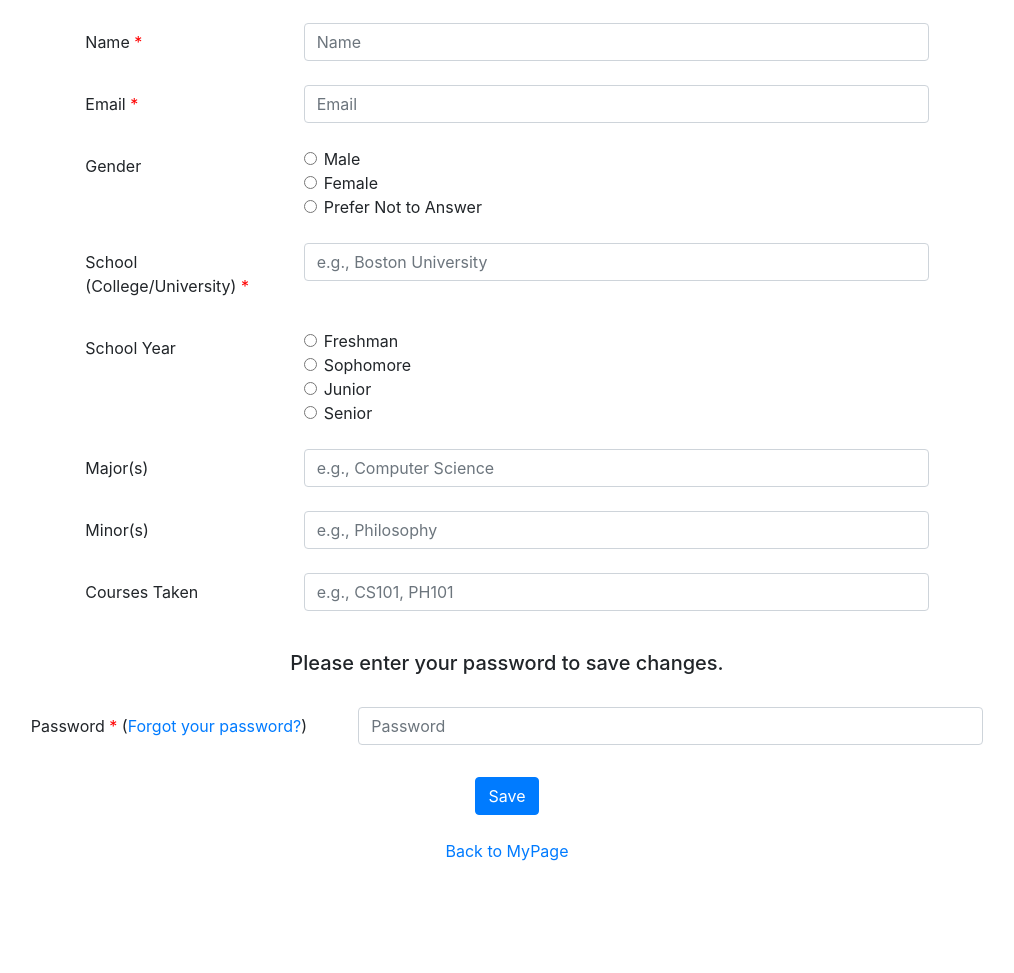
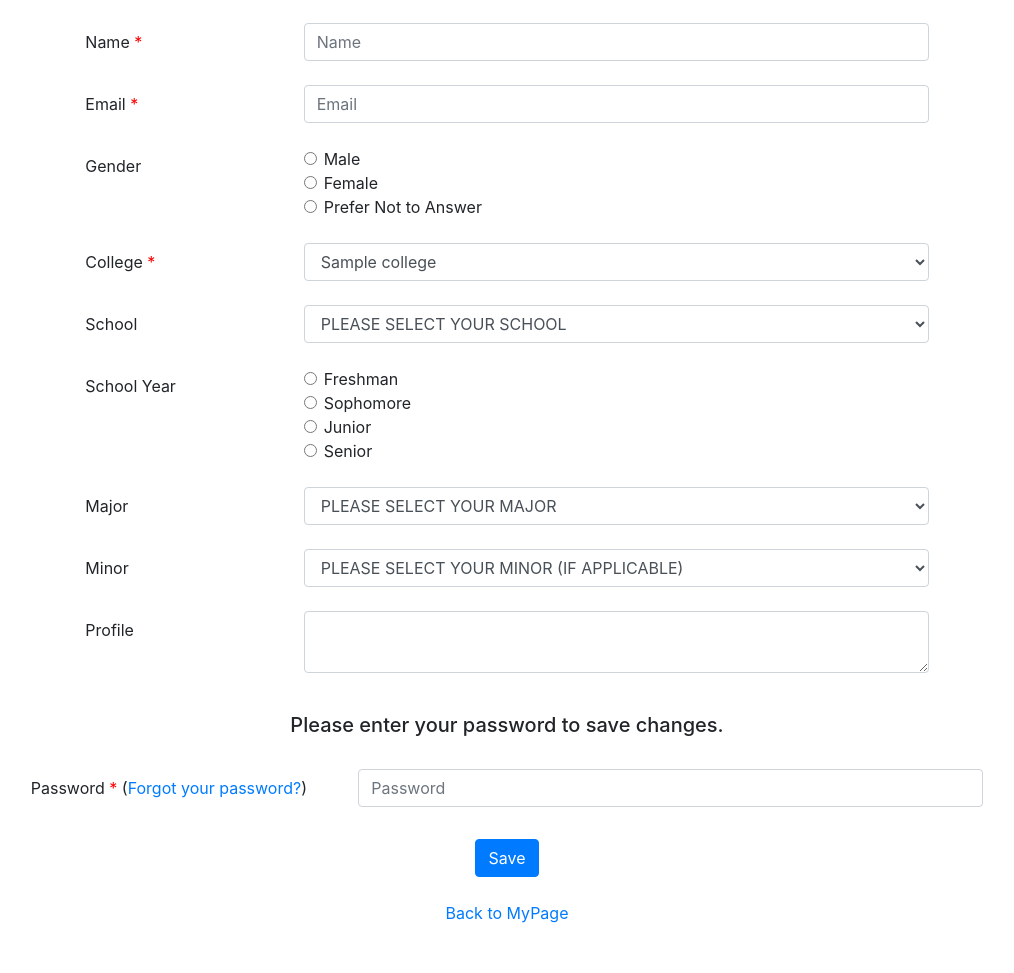
Before and after one commit to SeiyaKobayashi/CourseMatch, a Python web app: template templates/edit_profile.html in a window 1280 px wide. Shown: the part 193-1166 px from the top of the page, without its empty margins (133-1147 px from the left). Before the commit the page ends 1054 px from the top, so only its background shows below. Run offline with Jinja, Linux system fonts and the light colour scheme; the template is opened without the code that fills it: most values are stand-ins (such as "Sample title", 1, 10 or a date in 2020); some libraries are stand-ins or nearby versions.

Commit message:
Made user profile more fancy.

```diff
--- a/models/user.sql
+++ b/models/user.sql
@@ -4,9 +4,10 @@ CREATE TABLE User (
   email    VARCHAR(255) UNIQUE,
   password VARCHAR(255),
   gender   VARCHAR(255),
+  college  VARCHAR(255),
   school   VARCHAR(255),
   year     VARCHAR(255),
   major    VARCHAR(255),
   minor    VARCHAR(255),
-  courses  VARCHAR(255)
+  profile  TEXT
 );
--- a/templates/edit_profile.html
+++ b/templates/edit_profile.html
@@ -50,9 +50,33 @@
             </div>
         </div>
         <div class="form-group row justify-content-center pt-2">
-            <label for="inputSchool" class="col-sm-2 col-form-label">School (College/University) <font color="red">*</font></label>
+            <label for="inputCollege" class="col-sm-2 col-form-label">College <font color="red">*</font></label>
             <div class="col-sm-6">
-                <input name="school" type="text" placeholder="e.g., Boston University" value="{{user['school']}}" class="form-control" id="inputSchool" required>
+                <select class="form-control" id="inputCollege" name="college" required>
+                    <option disabled>PLEASE SELECT YOUR COLLEGE/UNIVERSITY</option>
+                    {% for college in colleges %}
+                        {% if college['college'] == user['college'] %}
+                            <option value="{{college['college']}}" selected>{{college['college']}}</option>
+                        {% else %}
+                            <option value="{{college['college']}}">{{college['college']}}</option>
+                        {% endif %}
+                    {% endfor %}
+                </select>
+            </div>
+        </div>
+        <div class="form-group row justify-content-center pt-2">
+            <label for="inputSchool" class="col-sm-2 col-form-label">School</label>
+            <div class="col-sm-6">
+                <select class="form-control" id="inputSchool" name="school" required>
+                    <option value="N/A" selected disabled>PLEASE SELECT YOUR SCHOOL</option>
+                    {% for school in schools %}
+                        {% if school['school'] == user['school'] %}
+                            <option value="{{school['school']}}" selected>{{school['school']}}</option>
+                        {% else %}
+                            <option value="{{school['school']}}">{{school['school']}}</option>
+                        {% endif %}
+                    {% endfor %}
+                </select>
             </div>
         </div>
         <div class="form-group row justify-content-center pt-2">
@@ -93,32 +117,60 @@
             </div>
         </div>
         <div class="form-group row justify-content-center pt-2">
-            <label for="inputMajor" class="col-sm-2 col-form-label">Major(s)</label>
+            <label for="inputMajor" class="col-sm-2 col-form-label">Major</label>
             <div class="col-sm-6">
-                {% if user['major'] != 'N/A' %}
-                    <input name="major" type="text" placeholder="e.g., Computer Science" value="{{user['major']}}" class="form-control" id="inputMajor">
-                {% else %}
-                    <input name="major" type="text" placeholder="e.g., Computer Science" class="form-control" id="inputMajor">
-                {% endif %}
+                <select class="form-control" id="inputMajor" name="major" required>
+                    <option value="N/A" selected disabled>PLEASE SELECT YOUR MAJOR</option>
+                    <option disabled>-----------</option>
+                    <option value="Undeclared">Undeclared</option>
+                    {% for school in schools %}
+                        <option disabled>-----------</option>
+                        <option value="{{school['school']}}" disabled>{{school['school']}}</option>
+                        <option disabled>-----------</option>
+                        {% for department in departments %}
+                            {% if school['id'] == department['school_id'] %}
+                                {% if department['department'] == user['major'] %}
+                                    <option value="{{department['department']}}" selected>{{department['department']}}</option>
+                                {% else %}
+                                    <option value="{{department['department']}}">{{department['department']}}</option>
+                                {% endif %}
+                            {% endif %}
+                        {% endfor %}
+                    {% endfor %}
+                </select>
             </div>
         </div>
         <div class="form-group row justify-content-center pt-2">
-            <label for="inputMinor" class="col-sm-2 col-form-label">Minor(s)</label>
+            <label for="inputMinor" class="col-sm-2 col-form-label">Minor</label>
             <div class="col-sm-6">
-                {% if user['minor'] != 'N/A' %}
-                    <input name="minor" type="text" placeholder="e.g., Philosophy" value="{{user['minor']}}" class="form-control" id="inputMinor">
-                {% else %}
-                    <input name="minor" type="text" placeholder="e.g., Philosophy" class="form-control" id="inputMinor">
-                {% endif %}
+                <select class="form-control" id="inputMinor" name="minor" required>
+                    <option value="N/A" selected disabled>PLEASE SELECT YOUR MINOR (IF APPLICABLE)</option>
+                    <option disabled>-----------</option>
+                    <option value="Undeclared">Undeclared</option>
+                    {% for school in schools %}
+                        <option disabled>-----------</option>
+                        <option value="{{school['school']}}" disabled>{{school['school']}}</option>
+                        <option disabled>-----------</option>
+                        {% for department in departments %}
+                            {% if school['id'] == department['school_id'] %}
+                                {% if department['department'] == user['minor'] %}
+                                    <option value="{{department['department']}}" selected>{{department['department']}}</option>
+                                {% else %}
+                                    <option value="{{department['department']}}">{{department['department']}}</option>
+                                {% endif %}
+                            {% endif %}
+                        {% endfor %}
+                    {% endfor %}
+                </select>
             </div>
         </div>
         <div class="form-group row justify-content-center pt-2">
-            <label for="inputCourses" class="col-sm-2 col-form-label">Courses Taken</label>
+            <label for="inputProfile" class="col-sm-2 col-form-label">Profile</label>
             <div class="col-sm-6">
-                {% if user['courses'] != 'N/A' %}
-                    <input name="courses" type="text" placeholder="e.g., CS101, PH101" value="{{user['courses']}}" class="form-control" id="inputCourses">
+                {% if user['profile'] != 'N/A' %}
+                    <textarea name="profile" type="text" value="{{user['profile']}}" class="form-control" id="inputProfile">{{user['profile']}}</textarea>
                 {% else %}
-                    <input name="courses" type="text" placeholder="e.g., CS101, PH101" class="form-control" id="inputCourses">
+                    <textarea name="profile" type="text" class="form-control" id="inputProfile"></textarea>
                 {% endif %}
             </div>
         </div>
--- a/templates/index_colleges.html
+++ b/templates/index_colleges.html
@@ -1,7 +1,11 @@
 {% extends "layout.html" %}
 
 {% block body %}
-
+    <!-- breadcrumb -->
+    <ol class="breadcrumb">
+      <li class="breadcrumb-item active">Colleges</li>
+    </ol>
+    <!-- breadcrumb end -->
     <div class="row justify-content-center mt-4">
         <div class="col-8 text-center">
             <h2 class="pb-3">Choose Your College/University</h2>
--- a/templates/index_users.html
+++ b/templates/index_users.html
@@ -2,14 +2,14 @@
 
 {% block body %}
     <div class="row justify-content-center mt-5">
-        <div class="col-8">
+        <div class="col-10">
             <table class="table table-striped">
               <thead>
                 <tr>
-                  <th scope="col">ID</th>
                   <th scope="col">Name</th>
                   <th scope="col">Email</th>
                   <th scope="col">Gender</th>
+                  <th scope="col">College</th>
                   <th scope="col">School</th>
                   <th scope="col">Year</th>
                   <th scope="col">Major(s)</th>
@@ -19,7 +19,6 @@
               <tbody>
                 {% for user in users %}
                   <tr>
-                    <th scope="row">{{user['id']}}</th>
                     {% if session['userid'] == user['id'] %}
                         <td><a href="{{url_for('profile', userid=user['id'])}}">{{user['name']}}</a> (You)</td>
                     {% else %}
@@ -27,6 +26,7 @@
                     {% endif %}
                     <td>{{user['email']}}</td>
                     <td>{{user['gender']}}</td>
+                    <td>{{user['college']}}</td>
                     <td>{{user['school']}}</td>
                     <td>{{user['year']}}</td>
                     <td>{{user['major']}}</td>
--- a/templates/layout.html
+++ b/templates/layout.html
@@ -28,11 +28,11 @@
                       Menu
                     </a>
                     <div class="dropdown-menu" aria-labelledby="navbarDropdown">
+                      <a class="dropdown-item" href="{{url_for('update', userid=session['userid'])}}">Profile Update</a>
+                      <div class="dropdown-divider"></div>
                       <a class="dropdown-item" href="{{url_for('index_users')}}">Users</a>
                       <div class="dropdown-divider"></div>
-                      <a class="dropdown-item" href="{{url_for('update', userid=session['userid'])}}">Profile Update</a>
-                      <div class="dropdown-divider"></div>
-                      <a class="dropdown-item" href="{{url_for('index_colleges')}}">Colleges</a>
+                      <a class="dropdown-item" href="{{url_for('index_colleges')}}">Course Search</a>
                       <div class="dropdown-divider"></div>
                       <a class="dropdown-item" href="{{url_for('logout')}}">Logout</a>
                       <div class="dropdown-divider"></div>
```
Also changed, not shown: application.py (+37 -78 lines), scraping.py (added, +59 -0 lines), templates/course_profile.html (+13 -0 lines), templates/index_courses.html (+10 -0 lines), templates/index_departments.html (+7 -0 lines), templates/index_schools.html (+6 -1 lines), templates/profile.html (+12 -2 lines), templates/register.html (+9 -8 lines).
